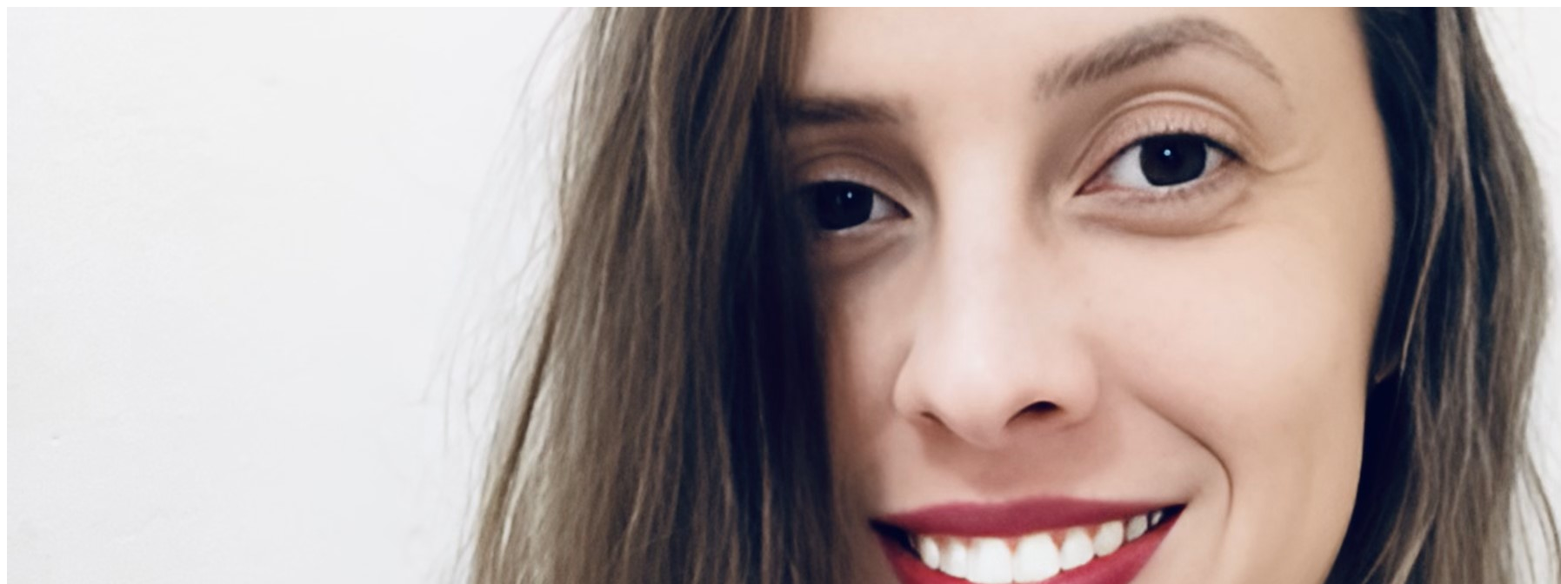
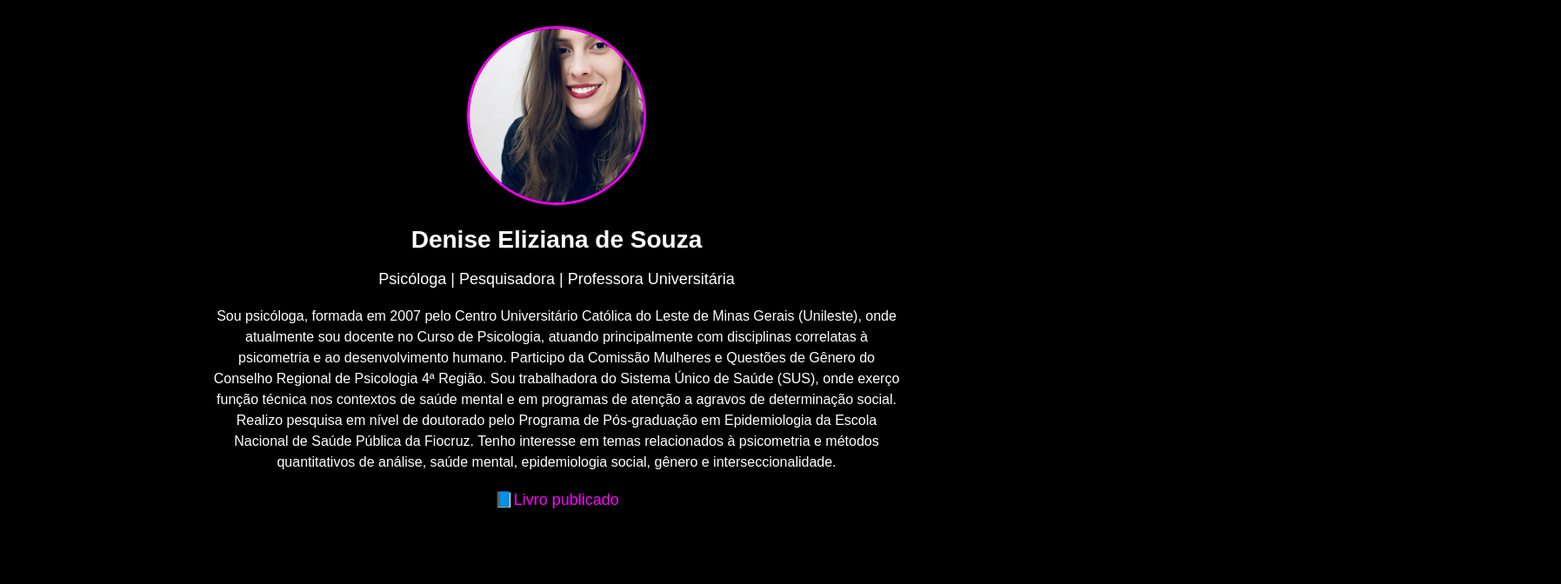
Before and after one commit to souzades/souzades.github.io, a plain HTML site: page index.html in a window 1280 px wide. Shown: the top 672 px of the page at 87% size, 1795 px wide, since content can reach past the window. Drawn offline with Linux system fonts and the light colour scheme.

Commit message:
Update index.html

```diff
--- a/index.html
+++ b/index.html
@@ -1,32 +1,69 @@
+<!DOCTYPE html>
+<html lang="pt-BR">
+<head>
+    <meta charset="UTF-8">
+    <title>Denise Souza</title>
+
+    <!-- Link para o Font Awesome -->
+    <link rel="stylesheet" href="https://cdnjs.cloudflare.com/ajax/libs/font-awesome/6.5.0/css/all.min.css">
+
+    <style>
+        body {
+            background-color: #000;
+            color: #fff;
+            font-family: Arial, sans-serif;
+            margin: 0;
+            padding: 0;
+            text-align: center;
+        }
+        header {
+            padding: 30px;
+        }
+        img {
+            width: 200px;
+            height: 200px;
+            border-radius: 50%;
+            object-fit: cover;
+            border: 3px solid #f0f;
+        }
+        h1 {
+            margin-top: 20px;
+            font-size: 28px;
+        }
+        p {
+            font-size: 18px;
+            margin: 10px 0;
+        }
+        a {
+            color: #f0f;
+            text-decoration: none;
+            margin: 0 10px;
+        }
+        .icons {
+            font-size: 24px;
+            margin-top: 10px;
+        }
+        .icons i {
+            margin: 0 10px;
+        }
+    </style>
+</head>
+<body>
     <header>
         <img src="denise.jpg" alt="Denise Souza">
         <h1>Denise Eliziana de Souza</h1>
         <p>Psicóloga | Pesquisadora | Professora Universitária</p>
 
-    <!-- Novo parágrafo de apresentação -->
-    <p style="max-width: 800px; margin: 20px auto; font-size: 16px; line-height: 1.5;">
+        <!-- Parágrafo de apresentação -->
+        <p style="font-size: 16px; max-width: 800px; margin: 20px auto; line-height: 1.5;">
             Sou psicóloga, formada em 2007 pelo Centro Universitário Católica do Leste de Minas Gerais (Unileste), onde atualmente sou docente no Curso de Psicologia, atuando principalmente com disciplinas correlatas à psicometria e ao desenvolvimento humano. Participo da Comissão Mulheres e Questões de Gênero do Conselho Regional de Psicologia 4ª Região. Sou trabalhadora do Sistema Único de Saúde (SUS), onde exerço função técnica nos contextos de saúde mental e em programas de atenção a agravos de determinação social. Realizo pesquisa em nível de doutorado pelo Programa de Pós-graduação em Epidemiologia da Escola Nacional de Saúde Pública da Fiocruz. Tenho interesse em temas relacionados à psicometria e métodos quantitativos de análise, saúde mental, epidemiologia social, gênero e interseccionalidade.
         </p>
 
         <!-- Link do livro -->
         <p>
-        <a href="https://link-do-livro.com" target="_blank">📘 Acesse meu livro publicado</a>
+            <a href="https://shre.ink/Mgxx" target="_blank">📘Livro publicado</a>
         </p>
 
         <!-- Links principais -->
         <p>
-        <a href="http://lattes.cnpq.br/4859178862619817" target="_blank">Currículo Lattes</a> |
-        <a href="https://www.researchgate.net/profile/Denise-Souza-11" target="_blank">ResearchGate</a> |
-        <a href="https://scholar.google.com/citations?user=nf6DXDwAAAAJ&hl=pt-BR" target="_blank">Google Scholar</a>
-    </p>
-
-    <!-- Ícones de contato abaixo -->
-    <div class="icons">
-        <a href="mailto:souza.des@gmail.com" title="Email">
-            <i class="fa-solid fa-envelope"></i>
-        </a>
-        <a href="https://github.com/souzades" target="_blank" title="GitHub">
-            <i class="fa-brands fa-github"></i>
-        </a>
-    </div>
-</header>
+            <a href="http://lattes.cnpq.br
```
Lines whose indentation alone changed are shown as unchanged.
